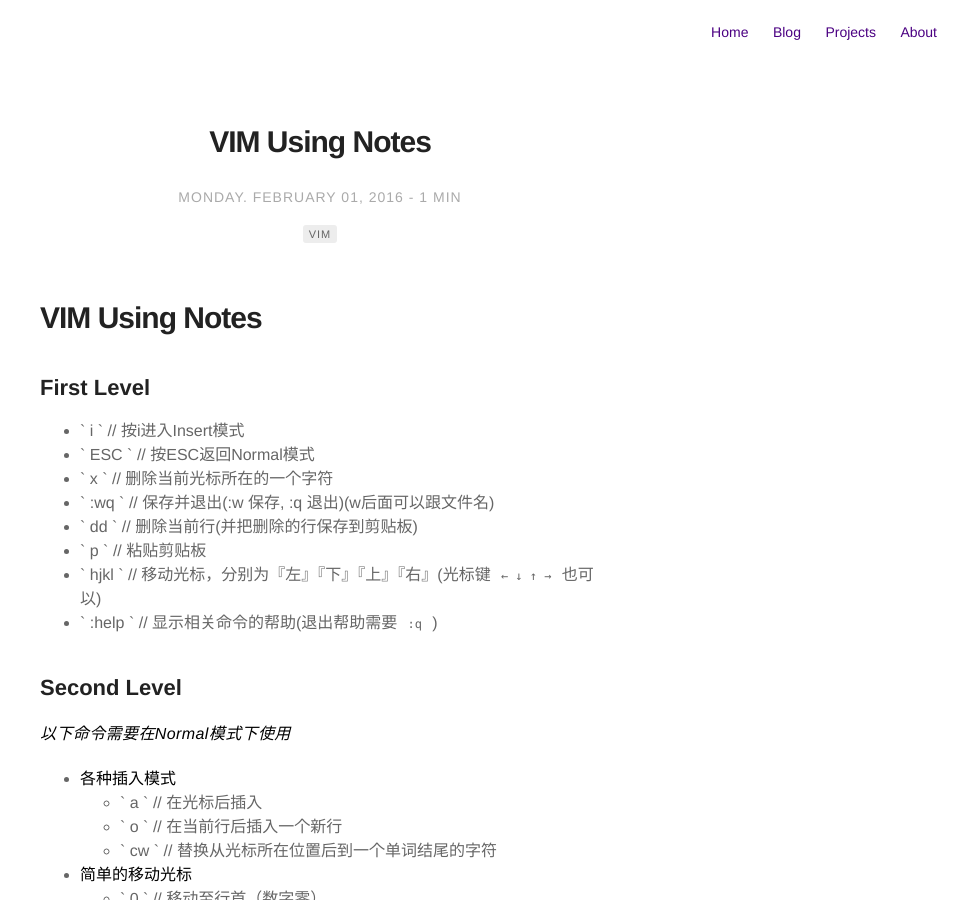
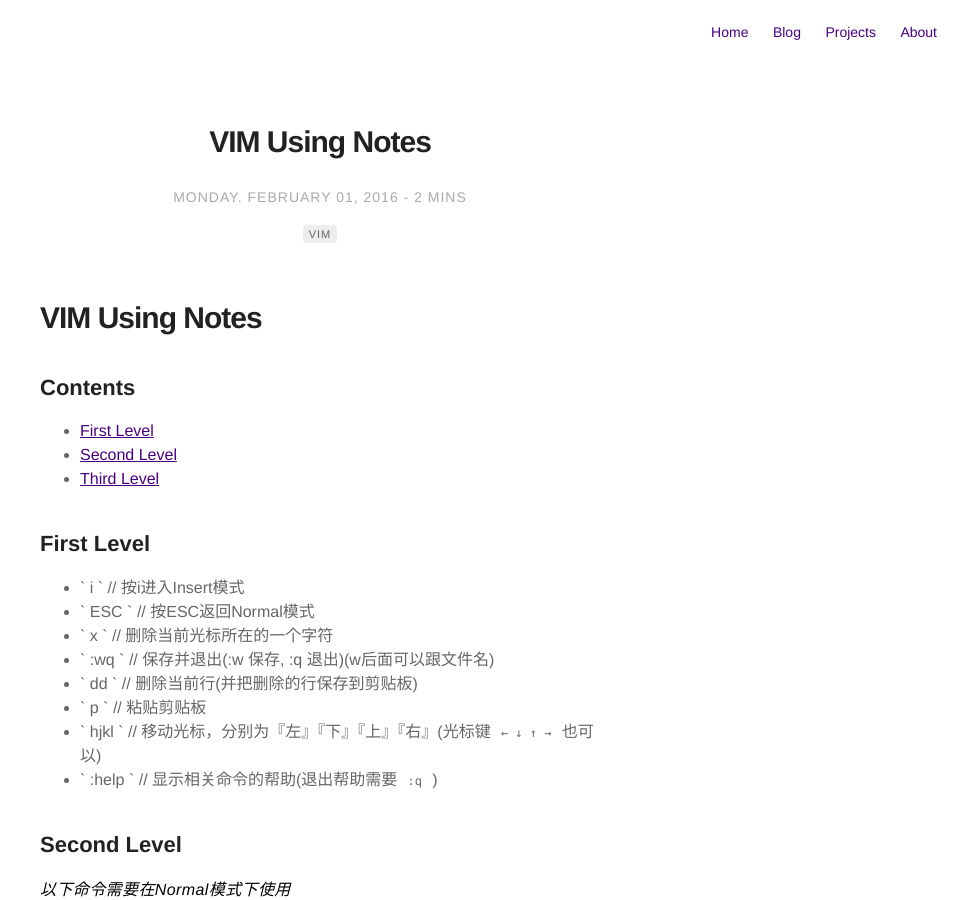
Before and after one commit to mushank/mushank.github.io, a Jekyll site: the page built from _posts/Blog/2016-02-01-Vim-Using-Notes.md, in a window 1280 px wide and 900 px high. Shown: the whole window, without its empty margins (320-1280 px from the left). Built offline with Jekyll 4.4.1, drawn with Linux system fonts in a browser that asks for light colours.

Commit message:
Test Contents

```diff
--- a/_posts/Blog/2016-02-01-Vim-Using-Notes.md
+++ b/_posts/Blog/2016-02-01-Vim-Using-Notes.md
@@ -7,8 +7,12 @@
 
 ---
 
+# VIM Using Notes
 
-# VIM Using Notes
+## Contents
+- [First Level](#First-Level)
+- [Second Level](#Second-Level)
+- [Third Level](#Third-Level)
 
 
 ## First Level
```
